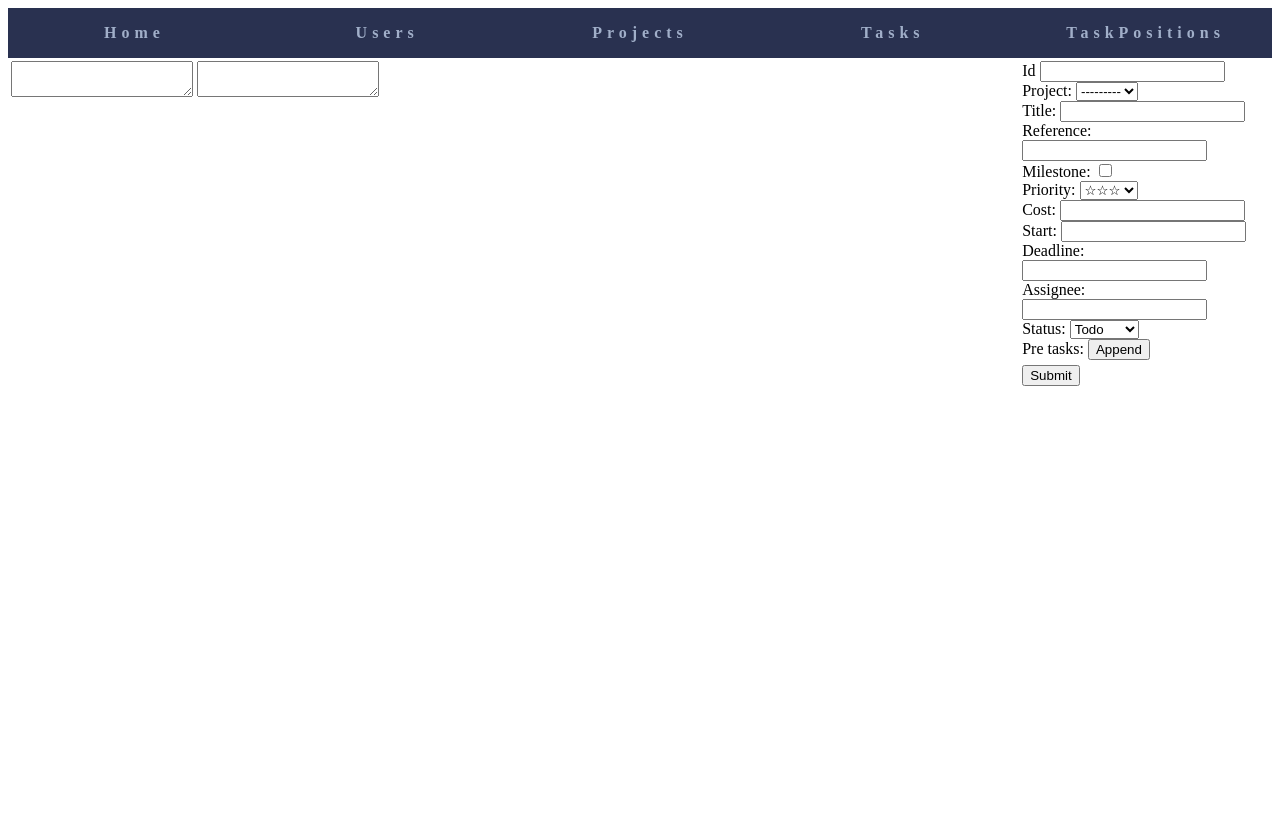
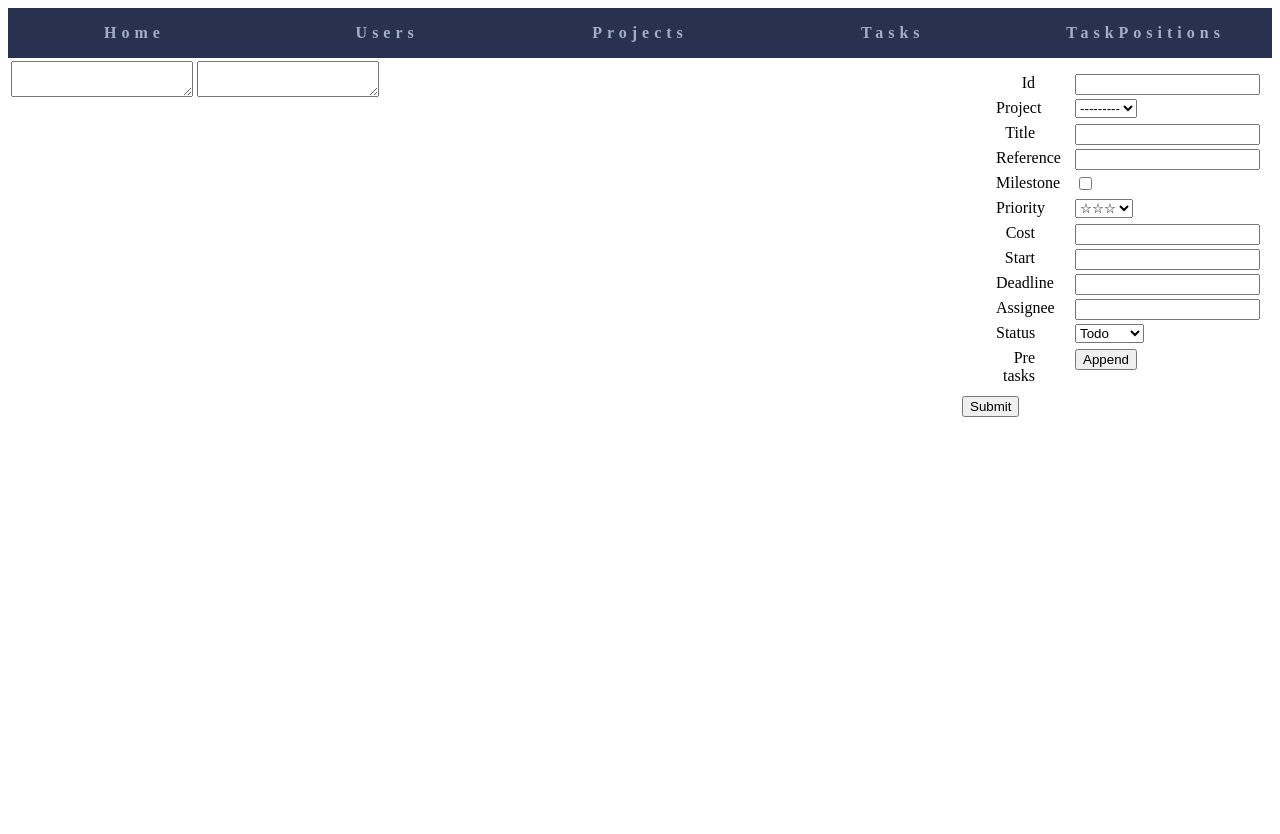
Before and after one commit to chittleskuny/ganttodo, a Django app: page /task/create in a window 1280 px wide. Run offline with Django 4.2, Linux system fonts and the light colour scheme; data that the repository does not hold is empty; some libraries are stand-ins or nearby versions.

Commit message:
Pretty layout

```diff
--- a/main/templates/main/task_create_or_update.html
+++ b/main/templates/main/task_create_or_update.html
@@ -70,10 +70,28 @@
             </div>
             <div id="task_basic_outside">
                 <div id="task_basic_inside">
-                    <div>Id
+                    <div id="task_basic_key">
+                        <ul>
+                            <li class="task_basic_key_item">Id</li>
+                            <li class="task_basic_key_item">Project</li>
+                            <li class="task_basic_key_item">Title</li>
+                            <li class="task_basic_key_item">Reference</li>
+                            <li class="task_basic_key_item">Milestone</li>
+                            <li class="task_basic_key_item">Priority</li>
+                            <li class="task_basic_key_item">Cost</li>
+                            <li class="task_basic_key_item">Start</li>
+                            <li class="task_basic_key_item">Deadline</li>
+                            <li class="task_basic_key_item">Assignee</li>
+                            <li class="task_basic_key_item">Status</li>
+                            <li class="task_basic_key_item">Pre tasks</li>
+                        </ul>
+                    </div>
+                    <div id="task_basic_value">
+                        <ul>
+                            <li class="task_basic_value_item">
                                 <input type="text" name="id" value="{{ task.id }}" readonly="readonly">
-                    </div>
-                    <div>Project:
+                            </li>
+                            <li class="task_basic_value_item">
                                 <select name="project">
                                     <option value="">---------</option>
                                     {% for project in projects %}
@@ -84,17 +102,17 @@
                                         {% endif %}
                                     {% endfor %}
                                 </select>
-                    </div>
-                    <div>Title:
+                            </li>
+                            <li class="task_basic_value_item">
                                 <input type="text" name="title" value="{{ task.title|default:'' }}">
-                    </div>
-                    <div>Reference:
+                            </li>
+                            <li class="task_basic_value_item">
                                 <input type="text" name="reference" value="{{ task.reference|default:'' }}">
-                    </div>
-                    <div>Milestone:
+                            </li>
+                            <li class="task_basic_value_item">
                                 <input type="checkbox" name="milestone" {% if task.milestone %} checked="checked" {% endif %}>
-                    </div>
-                    <div>Priority:
+                            </li>
+                            <li class="task_basic_value_item">
                                 <select name="priority">
                                     {% for priority_choice in priority_choice_list %}
                                         {% if task.priority == priority_choice %}
@@ -104,20 +122,20 @@
                                         {% endif %}
                                     {% endfor %}
                                 </select>
-                    </div>
-                    <div>Cost:
+                            </li>
+                            <li class="task_basic_value_item">
                                 <input type="text" name="cost" value="{{ task.cost|default:'' }}">
-                    </div>
-                    <div>Start:
+                            </li>
+                            <li class="task_basic_value_item">
                                 <input type="text" name="start" value="{{ task.start_yyyy_mm_dd|default:'' }}">
-                    </div>
-                    <div>Deadline:
+                            </li>
+                            <li class="task_basic_value_item">
                                 <input type="text" name="deadline" value="{{ task.deadline_yyyy_mm_dd|default:'' }}">
-                    </div>
-                    <div>Assignee:
+                            </li>
+                            <li class="task_basic_value_item">
                                 <input type="text" name="assignee" value="{{ task.assignee|default:'' }}">
-                    </div>
-                    <div>Status:
+                            </li>
+                            <li class="task_basic_value_item">
                                 <select name="status">
                                     {% for status_choice in status_choice_list %}
                                         {% if task.status == status_choice %}
@@ -127,8 +145,8 @@
                                         {% endif %}
                                     {% endfor %}
                                 </select>
-                    </div>
-                    <div>Pre tasks:
+                            </li>
+                            <div>
                                 {% if task.pre_tasks %}
                                     {% for pre_task in task.pre_tasks %}
                                         <div>
@@ -147,8 +165,10 @@
                                 {% endif %}
                                 <button type='button' onclick="append_pre_task(this)">Append</button>
                             </div>
+                        </ul>
+                    </div>
+                </div>
                 <div class="submit"><input class="btn btn-default" type="submit" value="Submit"></div>
-                </div>
             </div>
         </div>
     </form>
--- a/static/style.css
+++ b/static/style.css
@@ -58,7 +58,11 @@ form {
 }
 
 .submit {
-    margin-top: 5px;
+    margin: 6px;
+}
+
+.task_basic_key_item, .task_basic_value_item {
+    height: 25px;
 }
 
 #toolbar {
@@ -77,17 +81,28 @@ form {
 
 #task_basic_outside {
     float: left;
-    width: 20%;
+    width: 25%;
     height: 100%;
 }
 
 #task_basic_inside {
-    padding: 3px 3px 3px 3px;
+    display: flex;
+    flex: 1;
+    width: 100%;
+}
+
+#task_basic_key {
+    width: 25%;
+    text-align: right;
+}
+
+#task_basic_value {
+    width: 25%;
 }
 
 #task_description_outside {
     float: left;
-    width: 80%;
+    width: 75%;
     height: 100%;
 }
 
```
Lines whose indentation alone changed are shown as unchanged.
